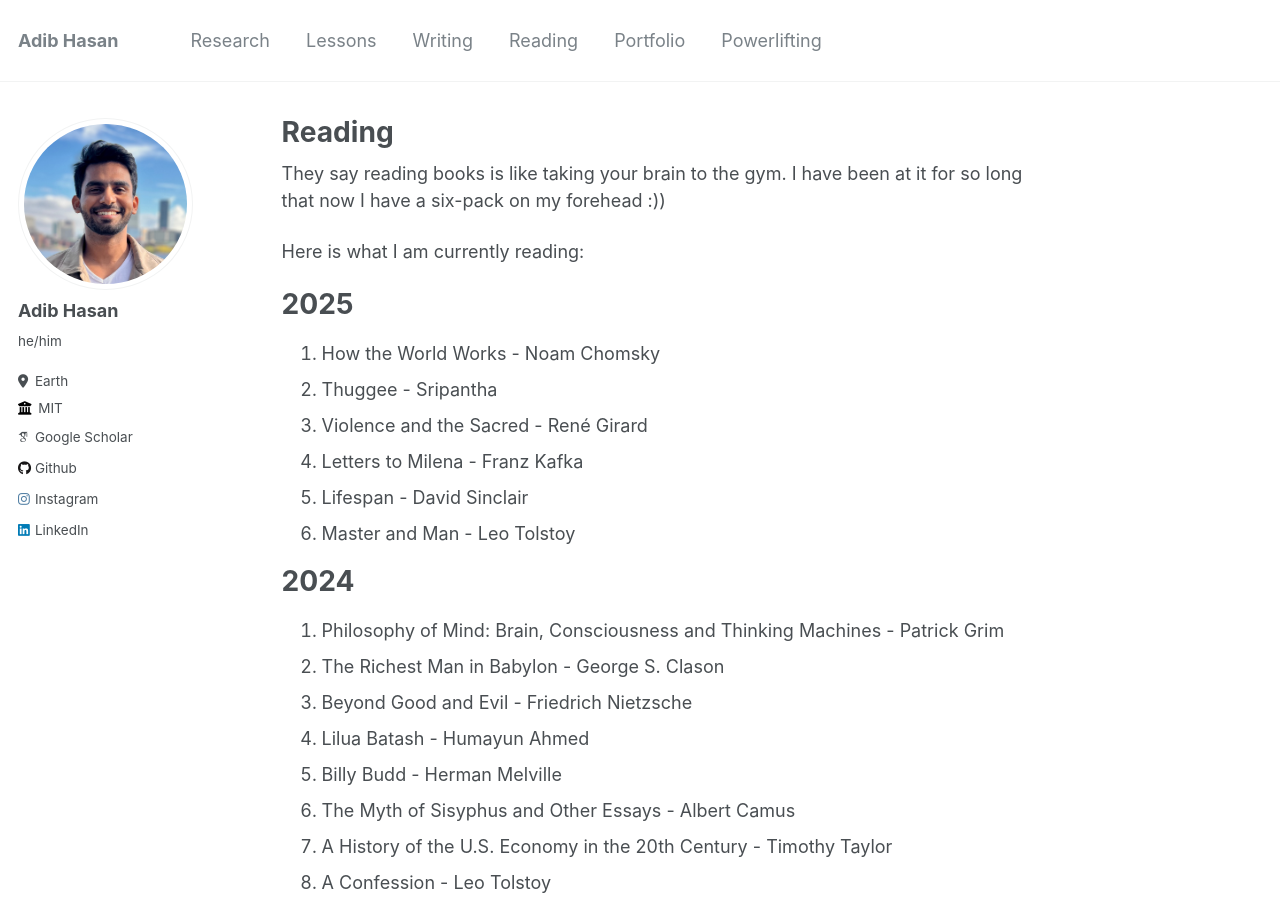
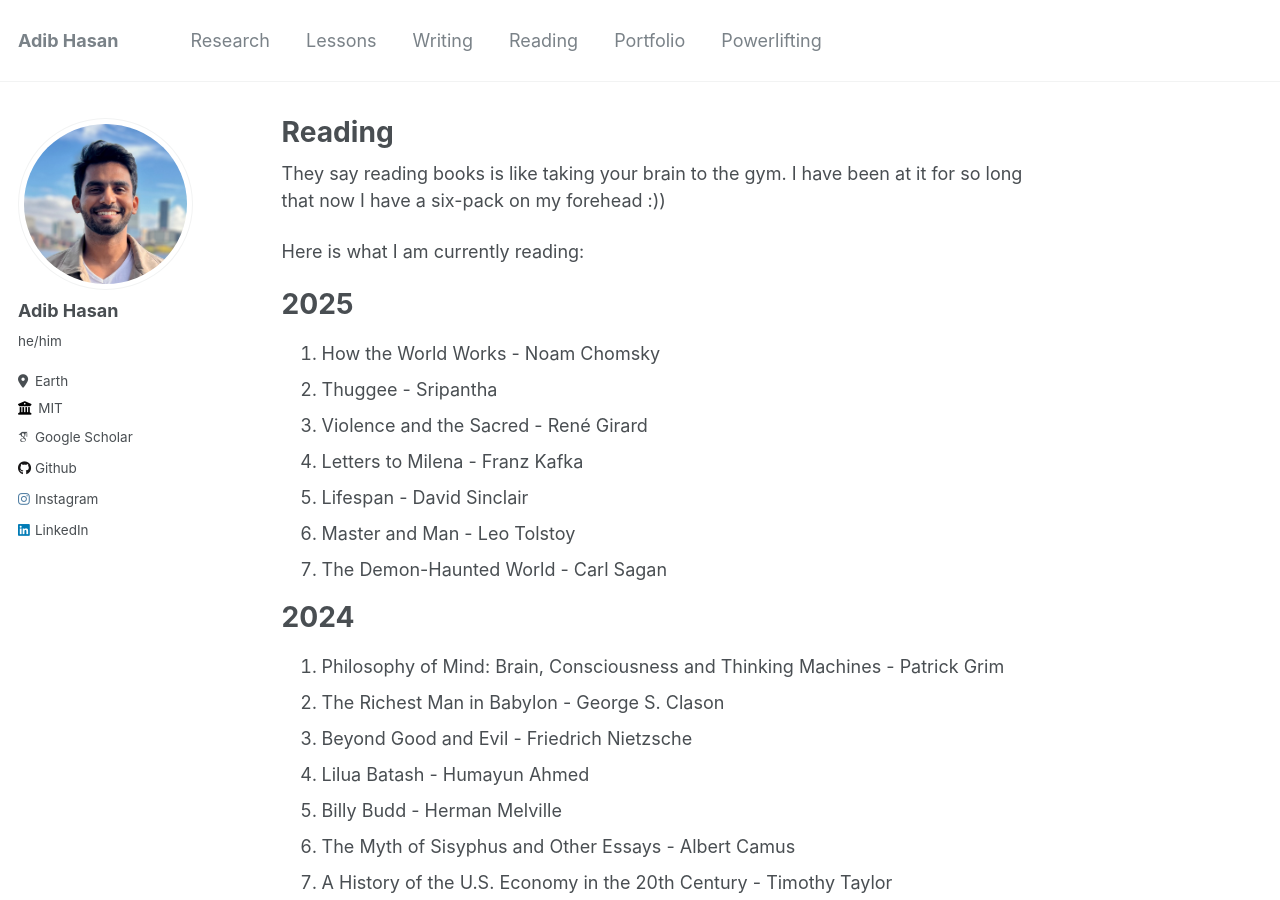
Before and after one commit to Neehan/neehan.github.io, a Jekyll site: the page built from _pages/reading.md, in a window 1280 px wide and 900 px high. Built offline with Jekyll 4.4.1, drawn with Linux system fonts in a browser that asks for light colours; some web fonts are replaced.

Commit message:
Update reading.md

```diff
--- a/_pages/reading.md
+++ b/_pages/reading.md
@@ -14,6 +14,7 @@ Here is what I am currently reading:
 4. Letters to Milena - Franz Kafka
 5. Lifespan - David Sinclair
 6. Master and Man - Leo Tolstoy
+7. The Demon-Haunted World - Carl Sagan
 
 # 2024
 1. Philosophy of Mind: Brain, Consciousness and Thinking Machines - Patrick Grim
```
